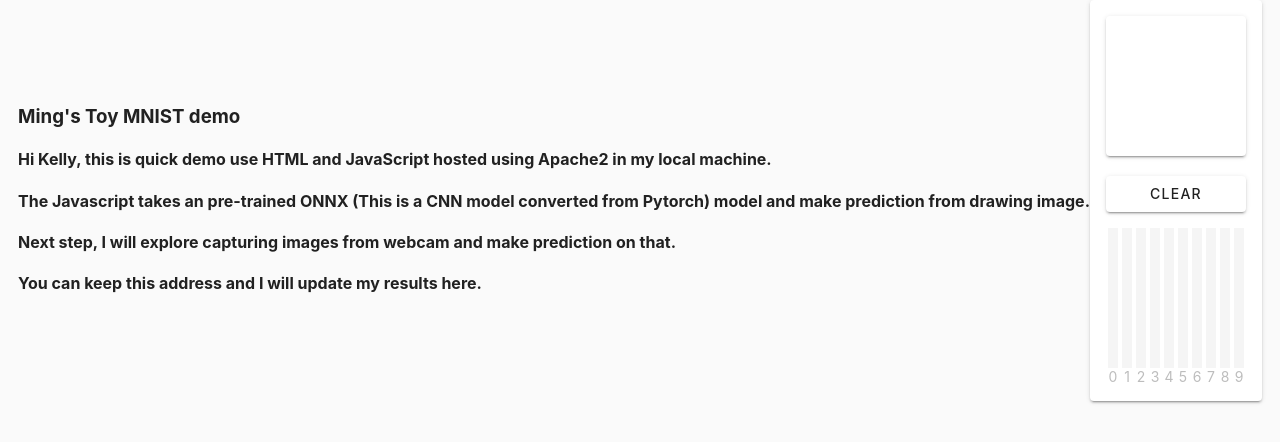
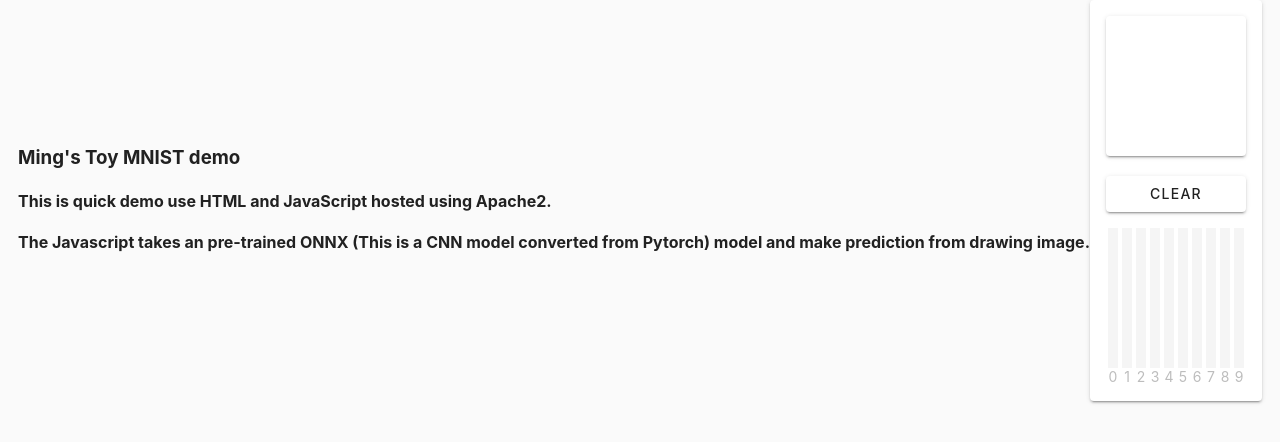
Before and after one commit to chen2mg/webcam_app, a plain HTML site: page mnist.html in a window 1280 px wide. Drawn offline with Linux system fonts and the light colour scheme; a script that the page names is missing.

Commit message:
Update mnist.html

```diff
--- a/mnist.html
+++ b/mnist.html
@@ -23,10 +23,8 @@
 
   <div class="w-25 p-3">
     <h3>Ming's Toy MNIST demo</h3>
-        <h4>Hi Kelly, this is quick demo use HTML and JavaScript hosted using Apache2 in my local machine.</h4>
+        <h4>This is quick demo use HTML and JavaScript hosted using Apache2.</h4>
         <h4>The Javascript takes an pre-trained ONNX (This is a CNN model converted from Pytorch) model and make prediction from drawing image. </h4>
-        <h4>Next step, I will explore capturing images from webcam and make prediction on that.</h4>
-        <h4>You can keep this address and I will update my results here.</h4>
   </div>
 
     <div class="card elevation">
```
